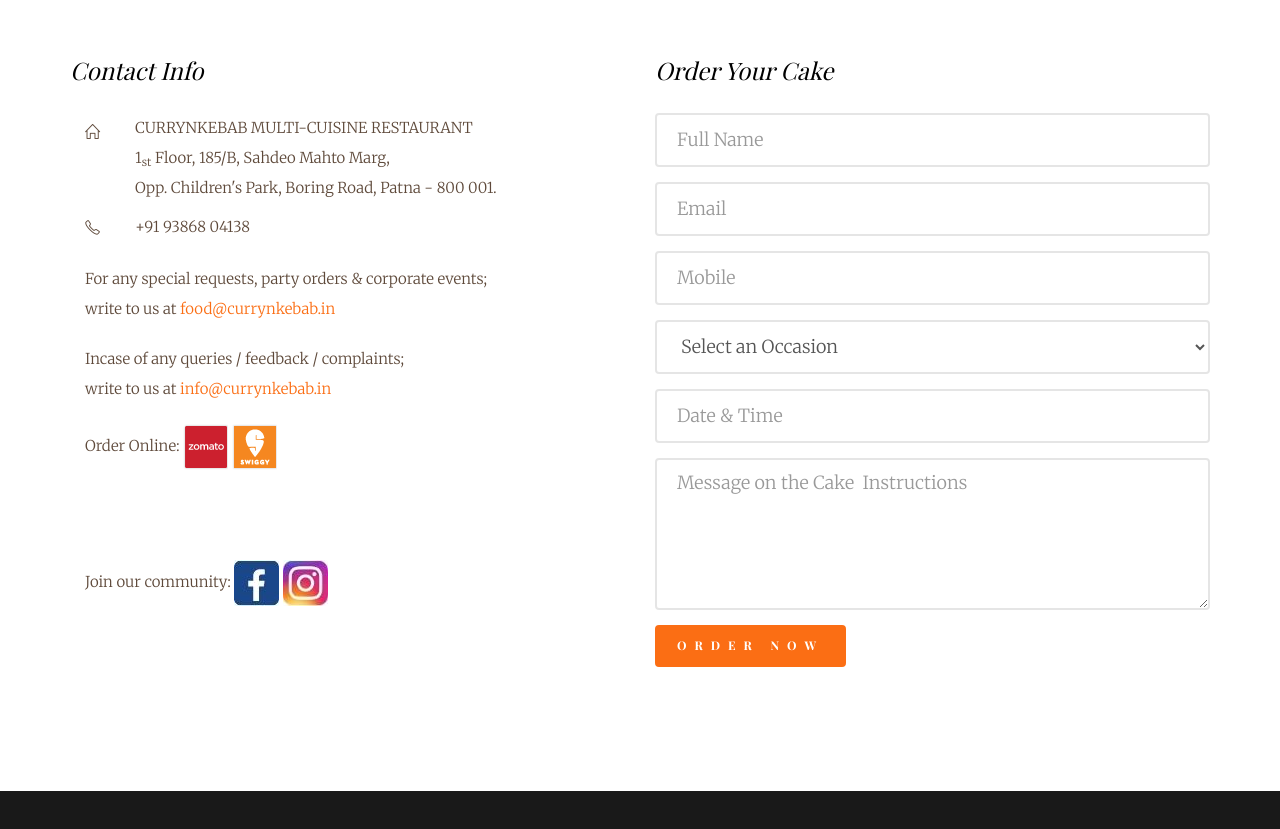
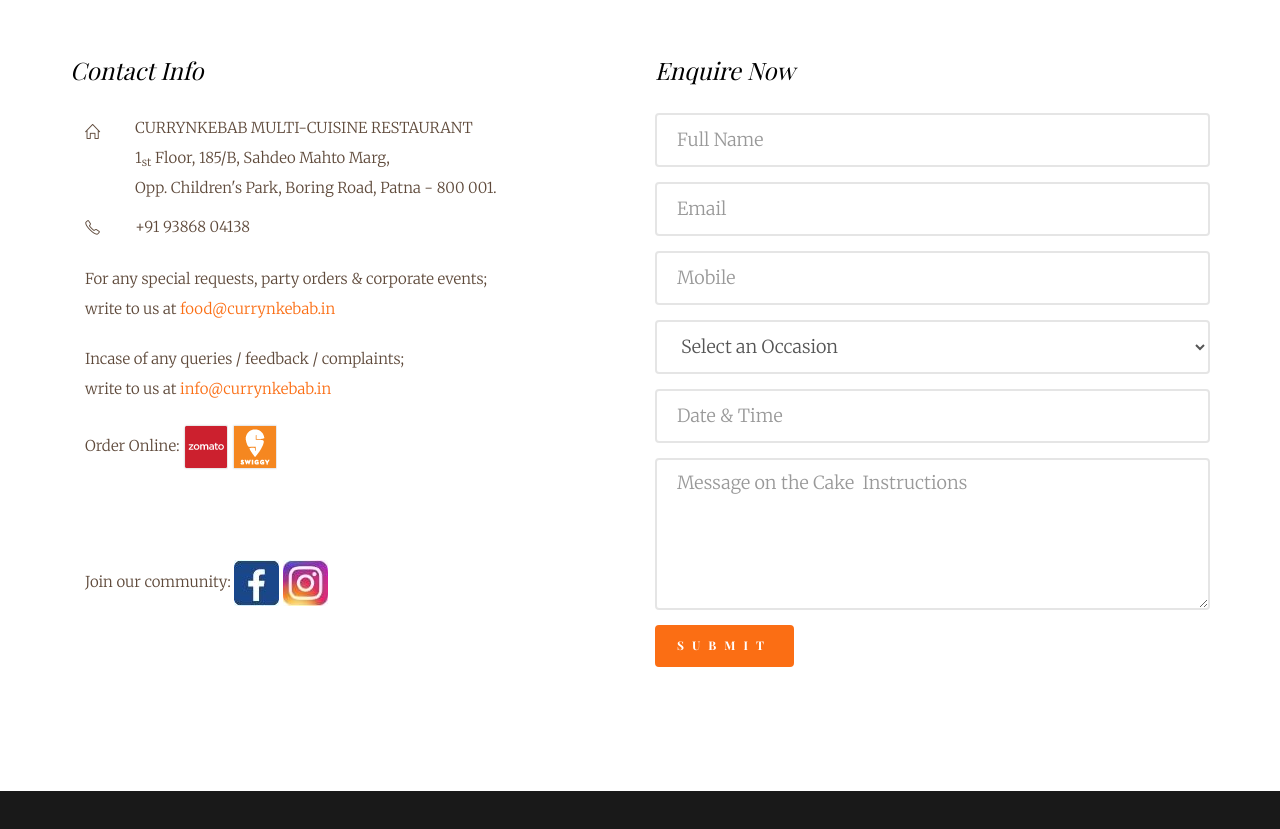
Before and after one commit to RezMatic/Curry-n-Kebab-Website, a plain HTML site: page index.html in a window 1280 px wide. Shown: the part 6807-7636 px from the top of the page. Drawn offline with nearby package versions, Linux system fonts and the light colour scheme; files whose address does not match are found by name; a web font is replaced by a local one.

Commit message:
Add files via upload

```diff
--- a/index.html
+++ b/index.html
@@ -564,7 +564,7 @@ Or realize that you have found that perfect soulmate for your taste buds? </p>
 
 					</div>
 					<div class="col-md-6 to-animate-2">
-						<h3>Order Your Cake</h3>
+						<h3>Enquire Now</h3>
 						<form method="post" name="contactForm" id="contactForm"
 						action="http://grannys.co.in/lead_form_submit.php">
 						<div class="form-group ">
@@ -606,7 +606,7 @@ Or realize that you have found that perfect soulmate for your taste buds? </p>
 						</div>
 						<div id="result-msg"></div>
 						<div class="form-group ">
-							<input class="btn btn-primary" name="submit" value="Order Now " type="submit">
+							<input class="btn btn-primary" name="submit1" value="Submit " type="submit">
 							<div class="submitting"></div>
 						</div>
 
@@ -644,7 +644,7 @@ Or realize that you have found that perfect soulmate for your taste buds? </p>
 	</div>
 
  <div id="panel">
-  <a href="tel:+918450923024" target="_blank">
+  <a href="tel:+919386804138" target="_blank">
         <div id="panel-content"></div>
         <div id="panel-tab">
             <div id="myTab">
```
